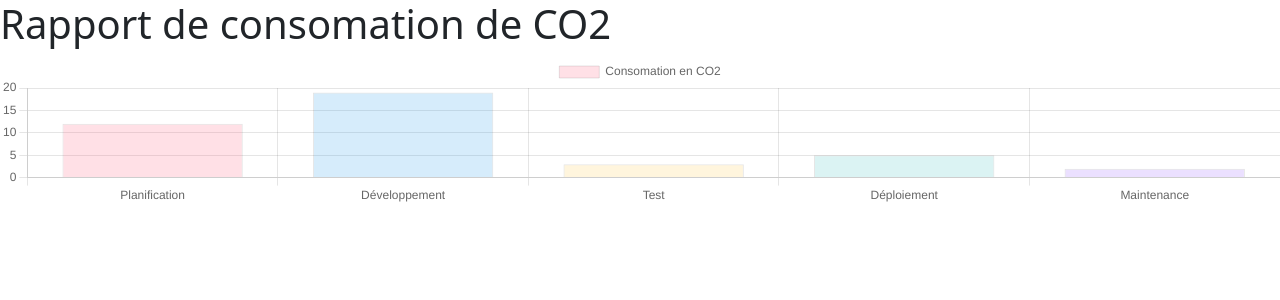
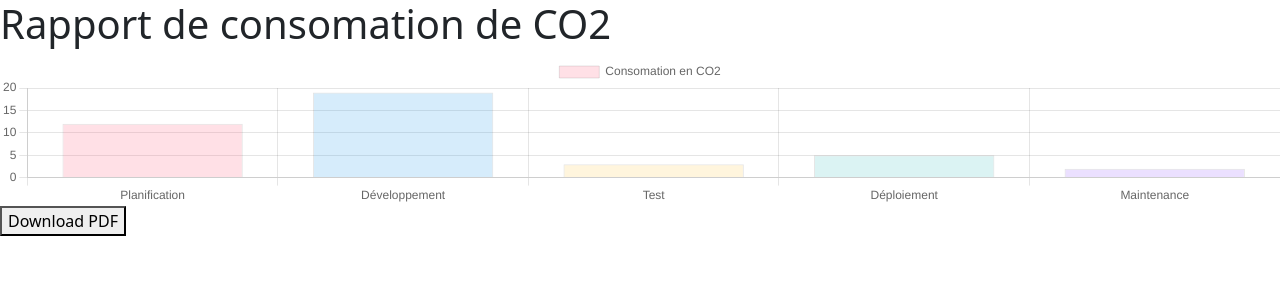
Before and after one commit to GuillaumeDOMART/Eco-Assistant, a React (Create React App) app in the folder front/: page /result in a window 1280 px wide. Shown: the top 300 px of the page. Built offline with nearby package versions, Linux system fonts and the light colour scheme.

Commit message:
feat: add pdf

```diff
--- a/front/package.json
+++ b/front/package.json
@@ -11,6 +11,7 @@
     "@testing-library/user-event": "^13.5.0",
     "bootstrap": "^5.2.3",
     "chart.js": "^4.2.0",
+    "jspdf": "^2.5.1",
     "react": "^18.2.0",
     "react-bootstrap": "^2.7.0",
     "react-chartjs-2": "^5.2.0",
--- a/front/src/ResultPage/ResultPage.js
+++ b/front/src/ResultPage/ResultPage.js
@@ -1,9 +1,11 @@
 import Chart from "chart.js/auto";
 import {useEffect, useRef} from "react";
+import jsPDF from "jspdf";
 
 function ResultPage() {
     const chartContainer = useRef(null);
     const chartInstance = useRef(null);
+    const pdfContainer = useRef(null);
 
     const chart = () => {
         if (chartInstance.current) {
@@ -36,16 +38,28 @@ function ResultPage() {
         });
     };
 
+    const handleDownloadPDF = () => {
+        const canvas = chartContainer.current;
+        const imgData = canvas.toDataURL('image/jpeg', 1.0);
+        const pdf = new jsPDF("p","mm","a4");
+        pdf.addImage(imgData, 'JPEG', 0, 0, 211, 298);
+        pdf.save('chart.pdf');
+        //todo
+
+    };
+
     useEffect(() => {
         chart();
     }, []);
 
     return (
-        <div>
+        <div ref={pdfContainer}>
             <h1>Rapport de consomation de CO2</h1>
             <div>
                 <canvas ref={chartContainer}/>
+
             </div>
+            <button onClick={handleDownloadPDF}>Download PDF</button>
         </div>
     );
 }
```
Also changed, not shown: 1 other file (tests, documents, lock files or other folders).
